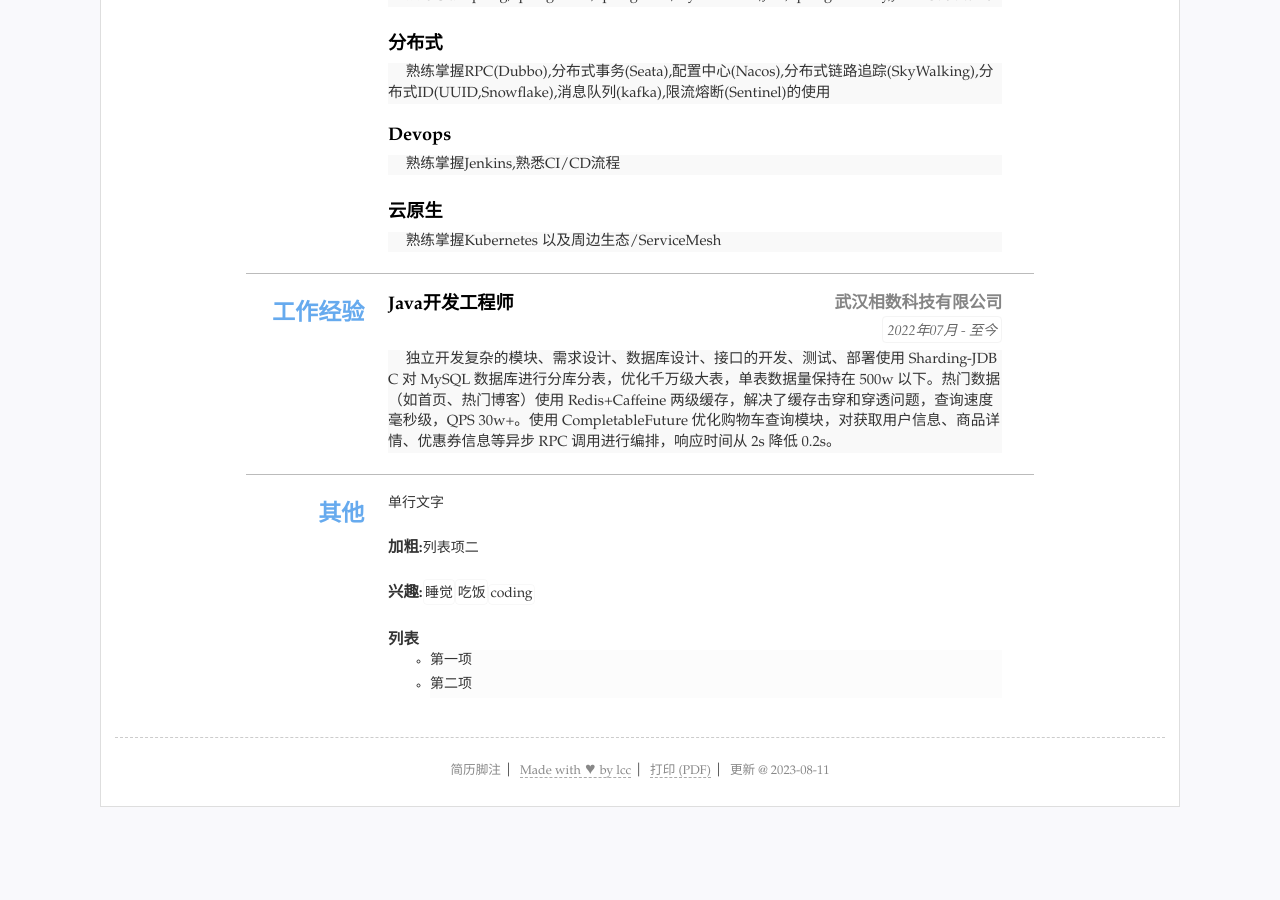
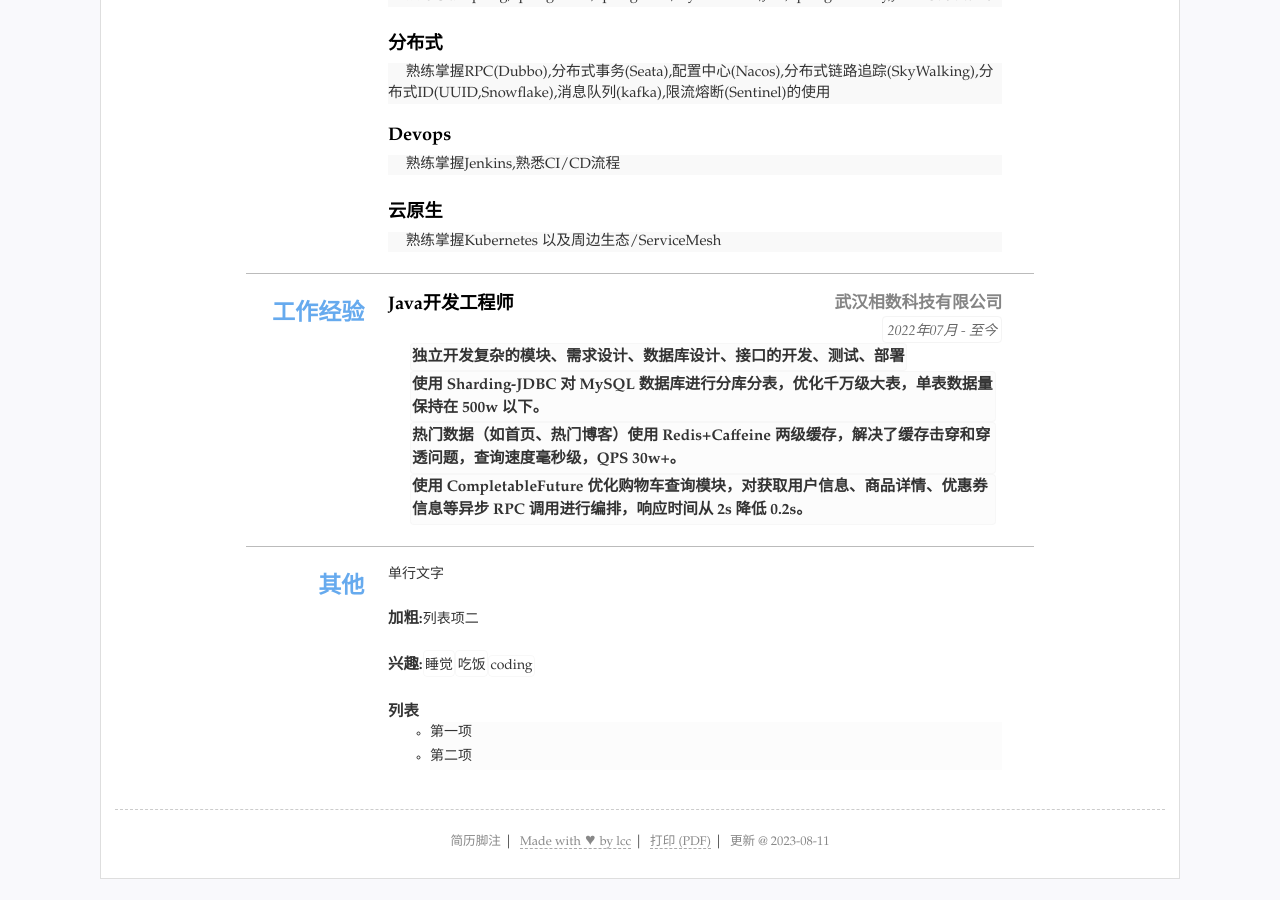
Before and after one commit to lichengcan/jianli, a Jekyll site: the page built from index.html, in a window 1280 px wide and 900 px high, scrolled down 742 px. Built offline with Jekyll 4.4.1, drawn with Linux system fonts in a browser that asks for light colours; before the commit the page ends 1570 px from its top, so only the background shows below that; part of the change alters nothing that is shown.

```diff
--- a/_data/resume.yml
+++ b/_data/resume.yml
@@ -65,7 +65,7 @@ main: #简历主要内容，
     sub: 武汉相数科技有限公司
     duration: "2022年07月 - 至今"
     open: open
-    detail:
+    items:
       - 独立开发复杂的模块、需求设计、数据库设计、接口的开发、测试、部署
       - 使用 Sharding-JDBC 对 MySQL 数据库进行分库分表，优化千万级大表，单表数据量保持在 500w 以下。
       - 热门数据（如首页、热门博客）使用 Redis+Caffeine 两级缓存，解决了缓存击穿和穿透问题，查询速度毫秒级，QPS 30w+。
```
